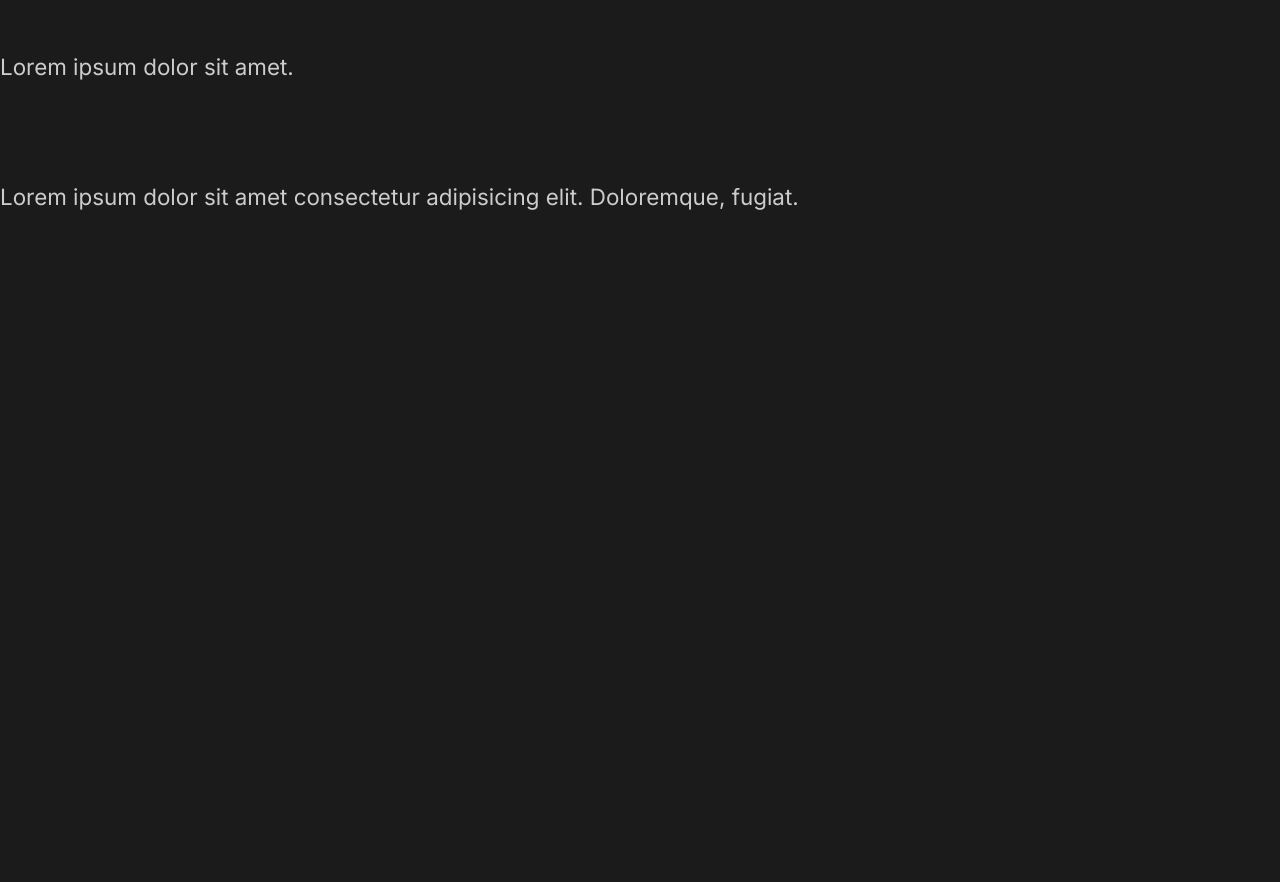
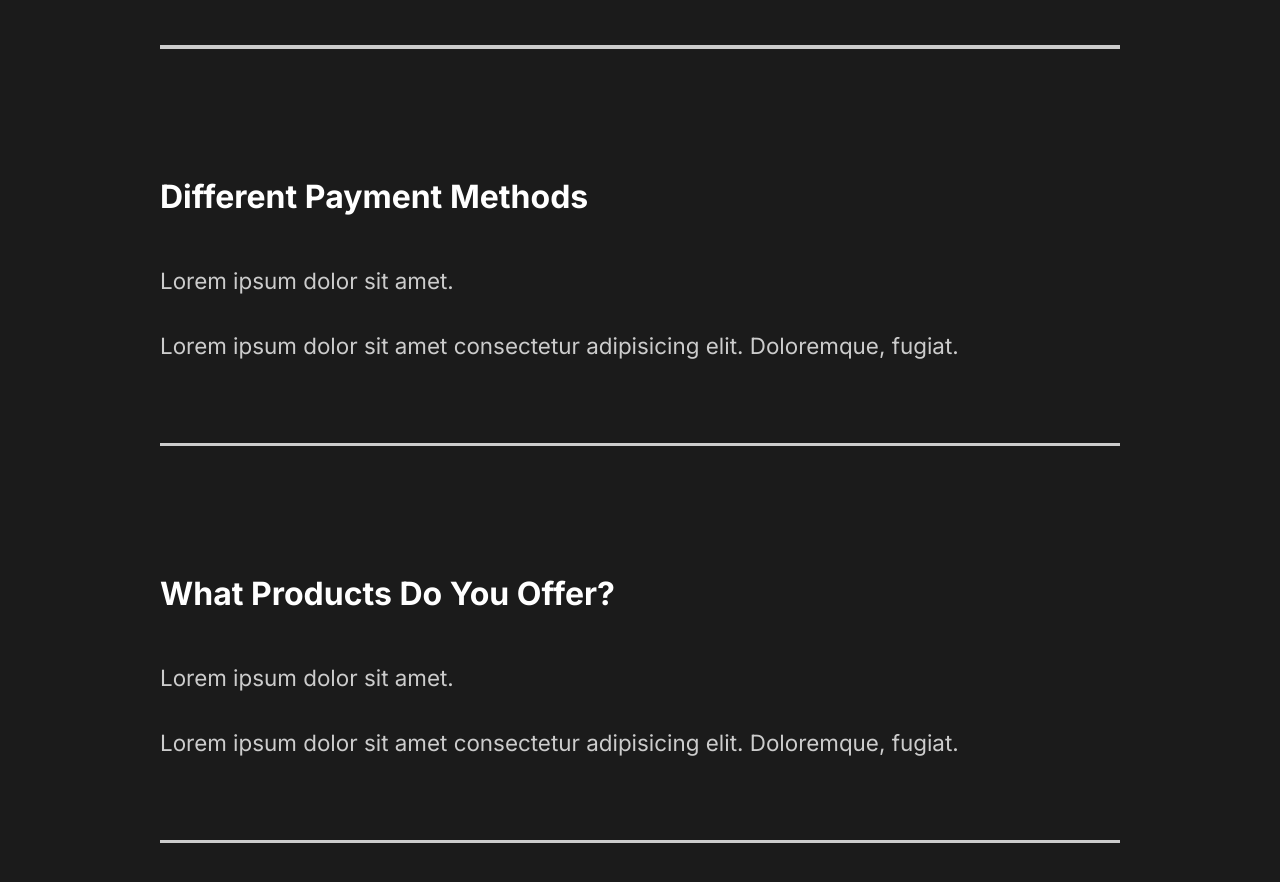
Before and after one commit to Messier77/capture-project, a React (Create React App) app: page / in a window 1280 px wide. Shown: the part 3062-3944 px from the top of the page. Before the commit the page ends 3324 px from the top, so only its background shows below. Built offline with nearby package versions, Linux system fonts and the light colour scheme.

Commit message:
7. styling faq section

```diff
--- a/src/components/FaqSection.js
+++ b/src/components/FaqSection.js
@@ -1,6 +1,9 @@
+import styled from "styled-components";
+import {About} from "../styles"
+
 const FaqSection = () => {
   return (
-    <div className="faq">
+    <Faq>
       <h2>
         Any Questions <span>FAQ</span>
       </h2>
@@ -13,6 +16,7 @@
             fugiat.
           </p>
         </div>
+        <div className="faq-line"></div>
       </div>
       <div className="question">
         <h4>Daily Schedule</h4>
@@ -23,6 +27,7 @@
             fugiat.
           </p>
         </div>
+        <div className="faq-line"></div>
       </div>
       <div className="question">
         <h4>Different Payment Methods</h4>
@@ -33,6 +38,7 @@
             fugiat.
           </p>
         </div>
+        <div className="faq-line"></div>
       </div>
       <div className="question">
         <h4>What Products Do You Offer?</h4>
@@ -43,9 +49,37 @@
             fugiat.
           </p>
         </div>
+        <div className="faq-line"></div>
       </div>
-    </div>
+    </Faq>
   );
 };
 
+const Faq = styled(About)`
+  display: block;
+  span {
+    display: block;
+  }
+  h2 {
+    padding-bottom: 2rem;
+    font-weight: lighter;
+  }
+  .faq-line {
+    background: #cccccc;
+    height: 0.2rem;
+    margin: 2rem 0rem;
+    width: 100%;
+  }
+  .question {
+    padding: 3rem 0rem;
+    cursor: pointer;
+  }
+  .answer {
+    padding: 2rem 0rem;
+    p {
+      padding: 1rem 0rem;
+    }
+  }
+`;
+
 export default FaqSection;
--- a/src/components/GlobalStyle.js
+++ b/src/components/GlobalStyle.js
@@ -37,6 +37,7 @@
 }
 h4 {
     font-weight: bold;
+    font-size: 2rem;
 }
 span {
     font-weight: bold;
```
